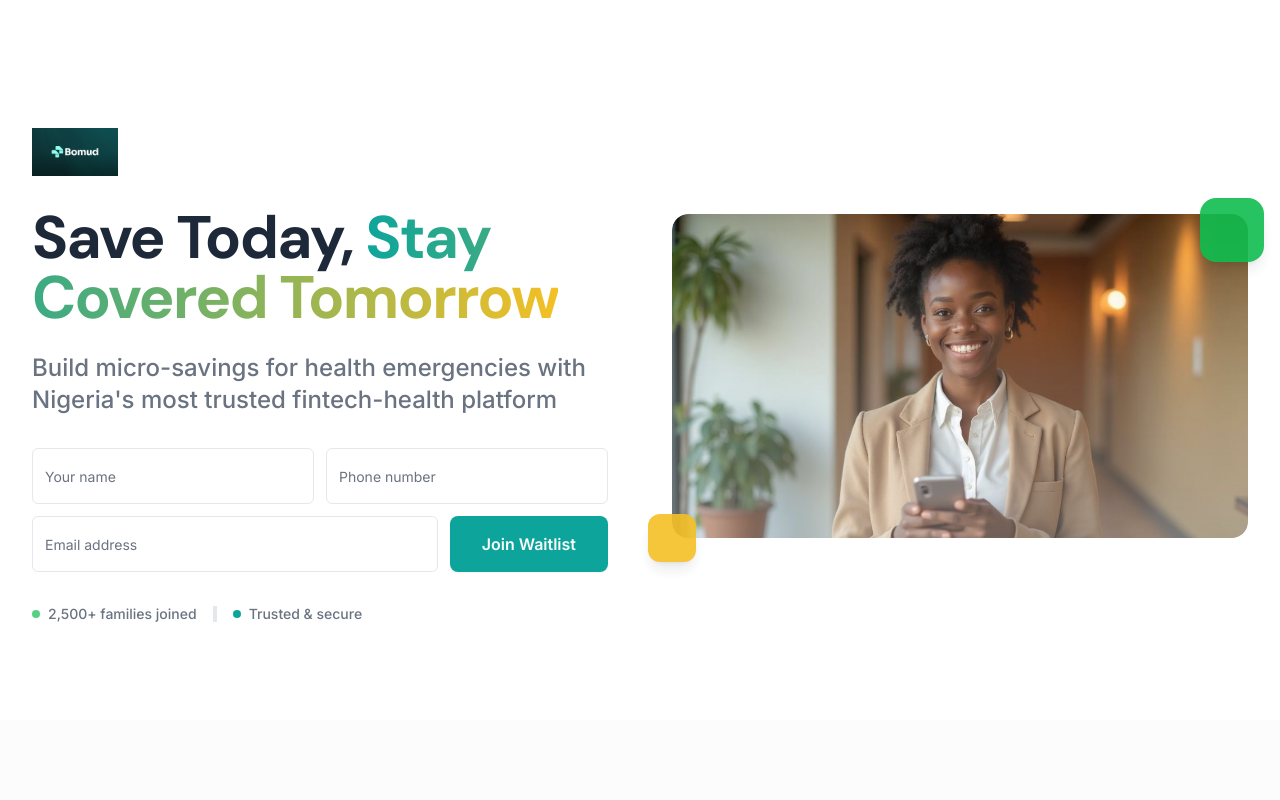
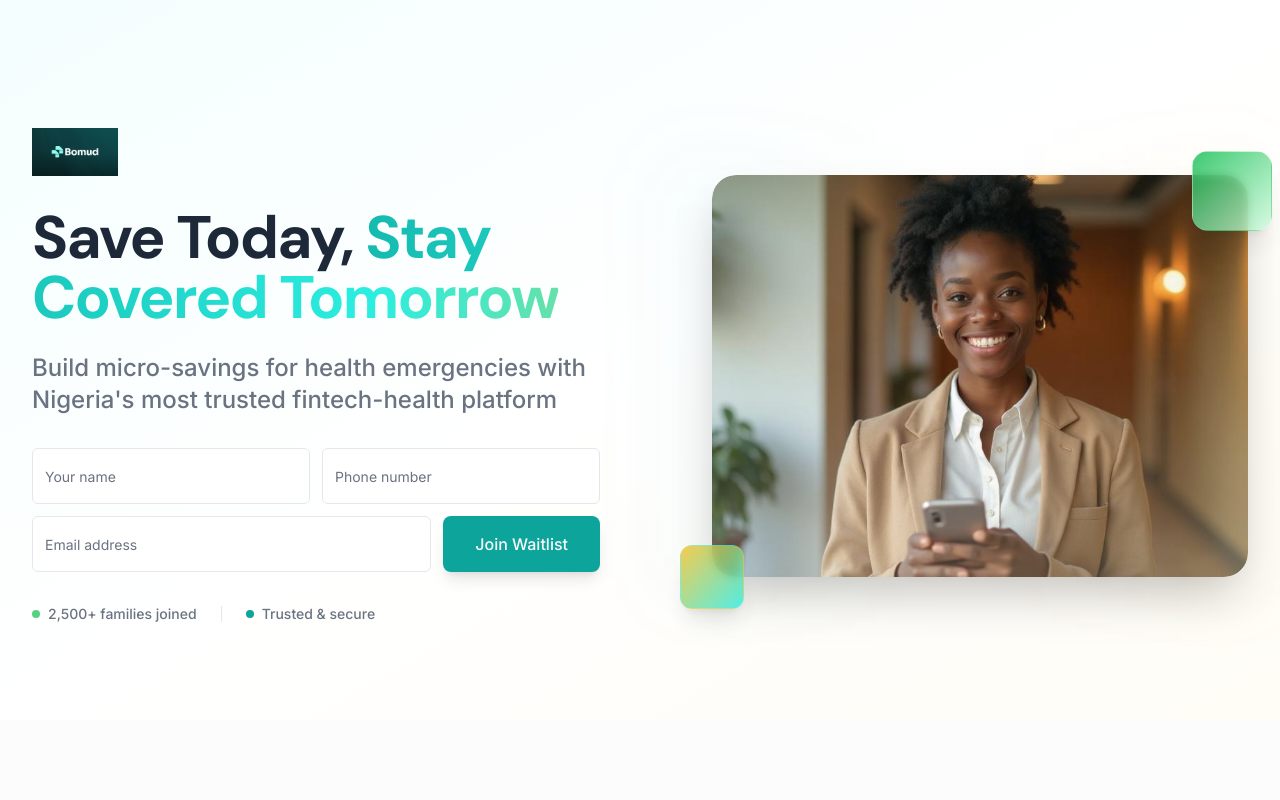
Before and after one commit to AdeolaAdeagbo/Bomud.waitlist, a React (Vite) app: page / in a window 1280 px wide. Shown: the top 800 px of the page. Built offline with nearby package versions, Linux system fonts and the light colour scheme.

Commit message:
Refine landing page polish

```diff
--- a/src/components/HeroSection.tsx
+++ b/src/components/HeroSection.tsx
@@ -4,13 +4,16 @@ import bomudLogo from "@/assets/bomud-logo.png";
 
 export function HeroSection() {
   return (
-    <section className="section-padding pt-20 md:pt-32 overflow-hidden">
-      <div className="container-custom">
-        <div className="grid lg:grid-cols-2 gap-12 lg:gap-16 items-center">
+    <section className="relative section-padding pt-20 md:pt-32 overflow-hidden">
+      {/* Subtle background gradient */}
+      <div className="absolute inset-0 bg-gradient-to-br from-primary-lighter/30 via-background to-accent-light/20 pointer-events-none" />
+
+      <div className="container-custom relative">
+        <div className="grid lg:grid-cols-2 gap-12 lg:gap-20 items-center">
           {/* Content */}
-          <div className="space-y-8">
-            <div className="flex items-center mb-6">
-              <img src={bomudLogo} alt="BOMUD" className="h-12 w-auto" />
+          <div className="space-y-8 animate-fade-in-up">
+            <div className="flex items-center mb-6 animate-slide-in-left">
+              <img src={bomudLogo} alt="BOMUD" className="h-12 w-auto hover-lift" />
             </div>
 
             <div className="space-y-6">
@@ -19,40 +22,49 @@ export function HeroSection() {
                 <span className="text-gradient">Stay Covered Tomorrow</span>
               </h1>
 
-              <p className="text-xl md:text-2xl text-muted-foreground max-w-2xl font-medium">
+              <p className="text-xl md:text-2xl text-muted-foreground max-w-2xl font-medium leading-relaxed">
                 Build micro-savings for health emergencies with Nigeria's most trusted fintech-health platform
               </p>
             </div>
 
+            <div className="animate-scale-in">
               <WaitlistForm size="lg" className="max-w-2xl" />
+            </div>
 
-            <div className="flex items-center gap-4 text-sm text-muted-foreground">
-              <div className="flex items-center gap-2">
+            <div className="flex items-center gap-6 text-sm text-muted-foreground">
+              <div className="flex items-center gap-2 hover-lift">
                 <div className="w-2 h-2 bg-success rounded-full animate-pulse"></div>
                 <span className="font-medium">2,500+ families joined</span>
               </div>
-              <div className="w-1 h-4 bg-border"></div>
-              <div className="flex items-center gap-2">
+              <div className="w-px h-4 bg-border"></div>
+              <div className="flex items-center gap-2 hover-lift">
                 <div className="w-2 h-2 bg-primary rounded-full"></div>
                 <span className="font-medium">Trusted & secure</span>
               </div>
             </div>
           </div>
 
-          {/* Visual */}
+          {/* Visual with smooth background blend */}
+          <div className="relative lg:pl-8 animate-scale-in">
+            {/* Background blend layer */}
+            <div className="absolute -inset-8 bg-gradient-to-r from-primary/5 via-transparent to-accent/5 rounded-3xl blur-2xl opacity-60" />
+
             <div className="relative">
-            <div className="relative rounded-2xl overflow-hidden">
+              <div className="relative rounded-3xl overflow-hidden shadow-2xl hover-glow">
                 <img
                   src={heroImage}
                   alt="Nigerian woman confidently using BOMUD app for health savings"
-                className="w-full h-auto rounded-2xl object-cover aspect-video"
+                  className="w-full h-auto rounded-3xl object-cover aspect-[4/3] transition-transform duration-700 hover:scale-105"
                 />
-              <div className="absolute inset-0 bg-gradient-to-t from-background/30 to-transparent rounded-2xl" />
+                {/* Professional overlay */}
+                <div className="absolute inset-0 bg-gradient-to-t from-background/20 via-transparent to-primary/5 rounded-3xl" />
+                <div className="absolute inset-0 bg-gradient-to-br from-transparent via-transparent to-accent/10 rounded-3xl" />
               </div>
 
-            {/* Floating elements */}
-            <div className="absolute -top-4 -right-4 w-16 h-16 bg-success rounded-2xl shadow-lg hidden md:block opacity-90" />
-            <div className="absolute -bottom-6 -left-6 w-12 h-12 bg-accent rounded-xl shadow-lg hidden md:block opacity-90" />
+              {/* Floating professional elements */}
+              <div className="absolute -top-6 -right-6 w-20 h-20 bg-gradient-to-br from-success to-success-light rounded-2xl shadow-xl hidden md:block opacity-80 hover-lift glass-effect" />
+              <div className="absolute -bottom-8 -left-8 w-16 h-16 bg-gradient-to-br from-accent to-primary-light rounded-xl shadow-xl hidden md:block opacity-80 hover-lift glass-effect" />
+            </div>
           </div>
         </div>
       </div>
--- a/src/components/NigerianStatsSection.tsx
+++ b/src/components/NigerianStatsSection.tsx
@@ -36,9 +36,9 @@ export function NigerianStatsSection() {
 
         <div className="grid grid-cols-2 lg:grid-cols-4 gap-6">
           {stats.map((stat, index) => (
-            <div key={index} className={`${stat.color} rounded-3xl p-8 text-center shadow-sm hover:shadow-md transition-shadow duration-300`}>
+            <div key={index} className={`${stat.color} rounded-3xl p-8 text-center shadow-lg hover:shadow-xl transition-all duration-300 hover:-translate-y-1 group animate-scale-in`} style={{animationDelay: `${index * 0.1}s`}}>
               <div className="space-y-4">
-                <div className="text-4xl md:text-5xl font-bold tracking-tight">
+                <div className="text-4xl md:text-5xl font-bold tracking-tight group-hover:scale-105 transition-transform duration-300">
                   {stat.number}
                 </div>
                 <div className="text-sm md:text-base opacity-90 leading-tight font-medium">
--- a/src/components/ui/button.tsx
+++ b/src/components/ui/button.tsx
@@ -5,27 +5,27 @@ import { cva, type VariantProps } from "class-variance-authority"
 import { cn } from "@/lib/utils"
 
 const buttonVariants = cva(
-  "inline-flex items-center justify-center gap-2 whitespace-nowrap rounded-lg text-sm font-semibold ring-offset-background transition-all duration-200 focus-visible:outline-none focus-visible:ring-2 focus-visible:ring-ring focus-visible:ring-offset-2 disabled:pointer-events-none disabled:opacity-50 [&_svg]:pointer-events-none [&_svg]:size-4 [&_svg]:shrink-0",
+  "inline-flex items-center justify-center gap-2 whitespace-nowrap rounded-lg text-sm font-semibold ring-offset-background transition-all duration-300 ease-out focus-visible:outline-none focus-visible:ring-2 focus-visible:ring-ring focus-visible:ring-offset-2 disabled:pointer-events-none disabled:opacity-50 [&_svg]:pointer-events-none [&_svg]:size-4 [&_svg]:shrink-0 relative overflow-hidden group",
   {
     variants: {
       variant: {
-        default: "bg-primary text-primary-foreground hover:bg-primary-light shadow-sm hover:shadow-md",
+        default: "bg-primary text-primary-foreground hover:bg-primary-light shadow-lg hover:shadow-xl hover:shadow-primary/25 hover:-translate-y-0.5 active:translate-y-0",
         destructive:
-          "bg-destructive text-destructive-foreground hover:bg-destructive/90",
+          "bg-destructive text-destructive-foreground hover:bg-destructive/90 shadow-lg hover:shadow-xl hover:shadow-destructive/25",
         outline:
-          "border border-border bg-background hover:bg-muted hover:text-foreground",
+          "border border-border bg-background/50 backdrop-blur-sm hover:bg-muted hover:text-foreground hover:border-primary/30 shadow-sm hover:shadow-lg",
         secondary:
-          "bg-secondary text-secondary-foreground hover:bg-secondary/80 shadow-sm",
-        ghost: "hover:bg-muted hover:text-foreground",
-        link: "text-primary underline-offset-4 hover:underline",
-        accent: "bg-accent text-accent-foreground hover:bg-accent/90 shadow-sm hover:shadow-md",
-        success: "bg-success text-success-foreground hover:bg-success/90 shadow-sm hover:shadow-md",
+          "bg-secondary text-secondary-foreground hover:bg-secondary/80 shadow-lg hover:shadow-xl hover:shadow-secondary/25",
+        ghost: "hover:bg-muted hover:text-foreground hover:shadow-sm",
+        link: "text-primary underline-offset-4 hover:underline hover:text-primary-light",
+        accent: "bg-accent text-accent-foreground hover:bg-accent/90 shadow-lg hover:shadow-xl hover:shadow-accent/25 hover:-translate-y-0.5",
+        success: "bg-success text-success-foreground hover:bg-success/90 shadow-lg hover:shadow-xl hover:shadow-success/25 hover:-translate-y-0.5",
       },
       size: {
         default: "h-11 px-6 py-2",
         sm: "h-9 rounded-md px-4 text-xs",
-        lg: "h-14 rounded-lg px-8 text-base",
-        xl: "h-16 rounded-lg px-10 text-lg",
+        lg: "h-14 rounded-lg px-8 text-base font-medium",
+        xl: "h-16 rounded-xl px-10 text-lg font-medium",
         icon: "h-11 w-11",
       },
     },
--- a/src/index.css
+++ b/src/index.css
@@ -155,9 +155,62 @@ All colors MUST be HSL.
     transition-timing-function: cubic-bezier(0.4, 0, 0.2, 1);
   }
 
+  /* Professional animations */
+  @keyframes fade-in-up {
+    from {
+      opacity: 0;
+      transform: translateY(20px);
+    }
+    to {
+      opacity: 1;
+      transform: translateY(0);
+    }
+  }
+
+  @keyframes scale-in {
+    from {
+      opacity: 0;
+      transform: scale(0.95);
+    }
+    to {
+      opacity: 1;
+      transform: scale(1);
+    }
+  }
+
+  @keyframes slide-in-left {
+    from {
+      opacity: 0;
+      transform: translateX(-30px);
+    }
+    to {
+      opacity: 1;
+      transform: translateX(0);
+    }
+  }
+
   /* Custom utilities for BOMUD */
   .text-gradient {
-    @apply bg-gradient-to-r from-primary to-accent bg-clip-text text-transparent;
+    @apply bg-gradient-to-r from-primary via-primary-light to-accent bg-clip-text text-transparent;
+    background-size: 200% 200%;
+    animation: gradient-shift 3s ease-in-out infinite;
+  }
+
+  @keyframes gradient-shift {
+    0%, 100% { background-position: 0% 50%; }
+    50% { background-position: 100% 50%; }
+  }
+
+  .animate-fade-in-up {
+    animation: fade-in-up 0.6s ease-out;
+  }
+
+  .animate-scale-in {
+    animation: scale-in 0.5s ease-out;
+  }
+
+  .animate-slide-in-left {
+    animation: slide-in-left 0.7s ease-out;
   }
 
   .container-custom {
@@ -167,4 +220,18 @@ All colors MUST be HSL.
   .section-padding {
     @apply py-16 md:py-24;
   }
+
+  /* Professional hover effects */
+  .hover-lift {
+    @apply transition-all duration-300 ease-out hover:transform hover:-translate-y-1 hover:shadow-lg;
+  }
+
+  .hover-glow {
+    @apply transition-all duration-300 ease-out hover:shadow-xl hover:shadow-primary/10;
+  }
+
+  /* Glassmorphism effect */
+  .glass-effect {
+    @apply bg-white/5 backdrop-blur-sm border border-white/10;
+  }
 }
```
Also changed, not shown: src/components/FinalCTASection.tsx (+22 -16 lines), src/components/TestimonialsSection.tsx (+5 -5 lines), src/components/WhyBomudWorksSection.tsx (+6 -6 lines). Lines whose indentation alone changed are shown as unchanged.
